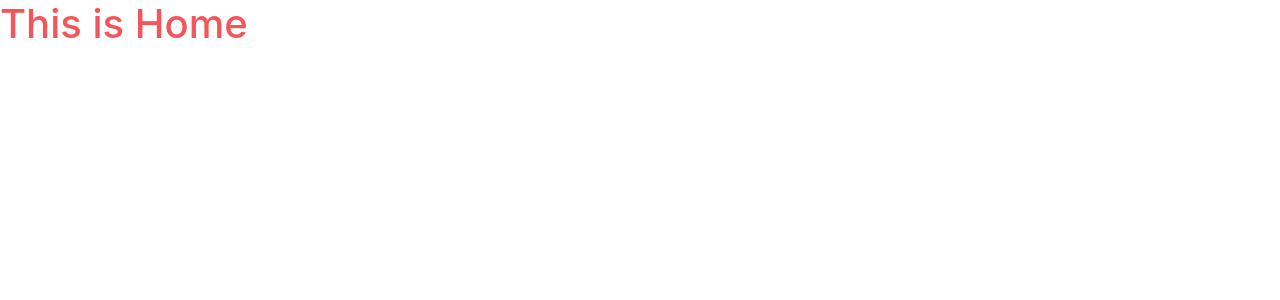
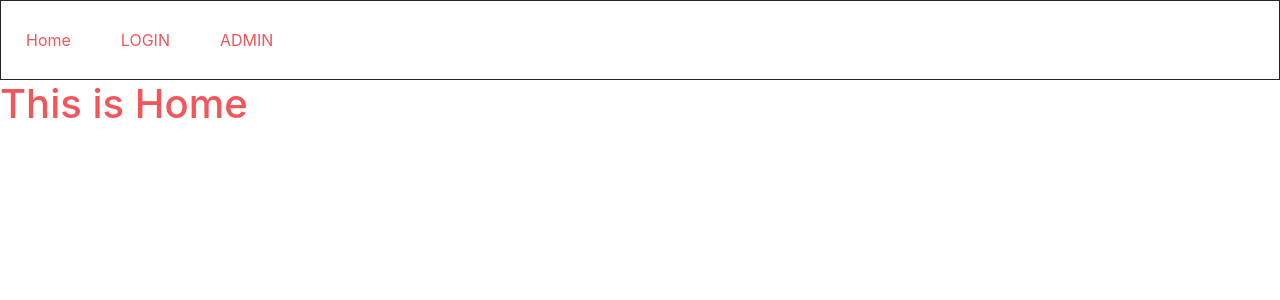
Before and after one commit to 0seo8/Vue_Shop, a Vue app: page / in a window 1280 px wide. Shown: the top 300 px of the page. Built offline with nearby package versions, Linux system fonts and the light colour scheme; no server answers.

Commit message:
feat: TheHeader컴포넌트 생성 및 연결

```diff
--- a/src/App.vue
+++ b/src/App.vue
@@ -1,12 +1,15 @@
-<template lang="">
+<template>
+  <TheHeader />
   <RouterView />
 </template>
 <script>
+import TheHeader from '~/components/layouts/TheHeader.vue'
 export default {
-
+    components: { TheHeader }
 }
 </script>
 
 <style lang="scss">
-@import "./scss/main.scss";
+
+
 </style>
--- /dev/null
+++ b/src/components/layouts/TheHeader.vue
@@ -0,0 +1,50 @@
+<template>
+  <header>
+    <RouterLink
+      v-for="nav in navigations"
+      :key="nav.name"
+      :to="nav.path">
+      <span>{{ nav.name }}</span>
+    </RouterLink>
+  </header>
+</template>
+
+<script>
+export default {
+  data() {
+    return {
+      navigations: [
+        {path: '/', name:'Home '},
+        {path: '/login', name:'LOGIN '},
+         {path: '/admin', name:'ADMIN '},
+      ]
+    }
+  }
+}
+</script>
+
+<style scoped>
+header {
+  width: 100%;
+  height: 5rem;
+  border: 1px solid;
+  display: flex;
+  align-items: center;
+}
+
+a {
+  text-decoration: none;
+  font: inherit;
+  background: transparent;
+  border: 1px solid transparent;
+  cursor: pointer;
+  padding: 0.5rem 1.5rem;
+  display: inline-block;
+}
+
+a:hover,
+a:active,
+a.active {
+  color: #f1a80a;
+}
+</style>
--- a/src/routes/About.vue
+++ b/src/routes/About.vue
@@ -1,4 +1,4 @@
-<template lang="">
+<template>
   <h1>This is About</h1>
 </template>
 <script>
--- a/src/routes/Home.vue
+++ b/src/routes/Home.vue
@@ -1,4 +1,4 @@
-<template lang="">
+<template>
   <div>
     <h1>This is Home</h1>
   </div>
--- /dev/null
+++ b/src/routes/Login.vue
@@ -0,0 +1,3 @@
+<template>
+  <h1>로그인페이지입니다</h1>
+</template>
--- a/src/routes/index.js
+++ b/src/routes/index.js
@@ -1,6 +1,7 @@
 import { createRouter, createWebHistory } from 'vue-router'
 
 import Home from './Home.vue'
+import Login from '~/routes/Login.vue'
 import Admin from '~/routes/admin/Admin.vue'
 import AddProduct from '~/routes/admin/AddProduct.vue'
 
@@ -12,6 +13,10 @@ export default createRouter({
       component: Home
     },
     {
+      path: '/login',
+      component: Login
+    },
+    {
       path: '/admin',
       component: Admin
     },
```
Also changed, not shown: src/components/UI/BaseButton.vue (renamed from src/UI/BaseButton.vue).
